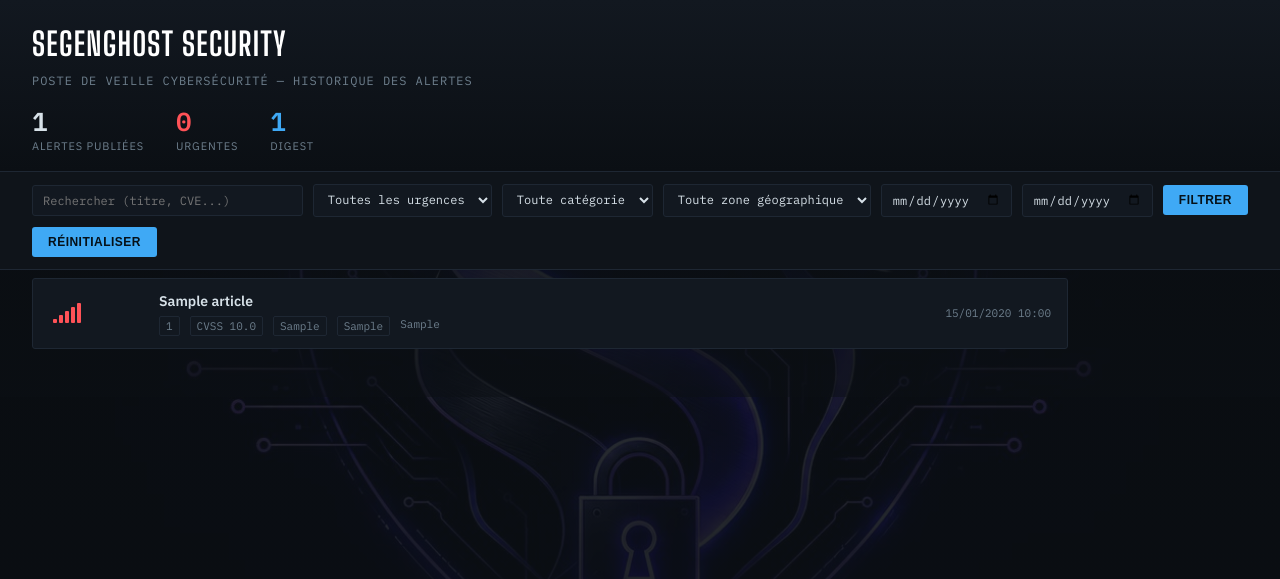
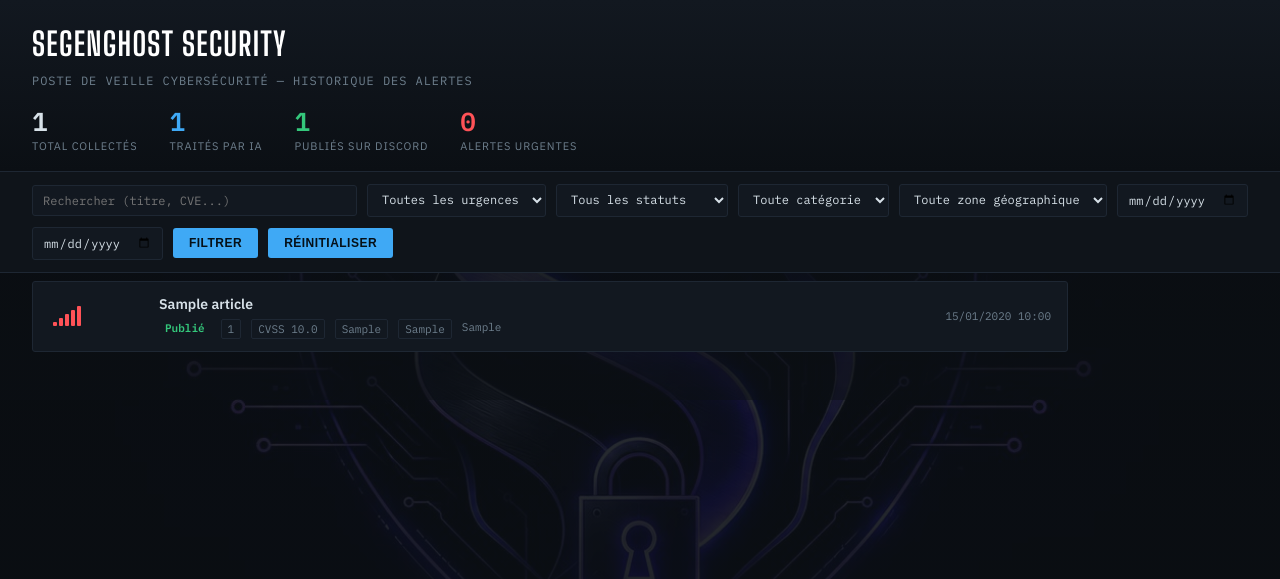
Before and after one commit to Asnamba/SegenGhost-bot, a FastAPI app: page /dashboard in a window 1280 px wide. Shown: the top 579 px of the page. Run offline with FastAPI, Linux system fonts and the light colour scheme; tables that the repository leaves empty hold one stand-in row (values such as "Sample post").

Commit message:
feat(cti): ajout du pipeline de statut (Brut/IA/Publié), nouveaux KPIs et fix 404 static

```diff
--- a/app/static/style.css
+++ b/app/static/style.css
@@ -87,7 +87,8 @@ body {
 }
 
 .stat--urgent .stat__value { color: var(--critical); }
-.stat--digest .stat__value { color: var(--info); }
+.stat--info .stat__value { color: var(--info); }
+.stat--success .stat__value { color: var(--ok); }
 .stat--total .stat__value { color: var(--text); }
 
 /* ---- Filter bar ---- */
@@ -208,6 +209,16 @@ body {
   padding: 1px 6px;
 }
 
+.status-badge {
+  border-radius: 2px;
+  padding: 1px 6px;
+  font-weight: 600;
+}
+
+.status-badge--success { color: var(--ok); border-color: var(--ok); }
+.status-badge--info { color: var(--info); border-color: var(--info); }
+.status-badge--warning { color: var(--amber); border-color: var(--amber); }
+
 .row__aside {
   text-align: right;
   font-family: 'IBM Plex Mono', monospace;
--- a/app/templates/dashboard.html
+++ b/app/templates/dashboard.html
@@ -7,16 +7,20 @@
   <p class="masthead__subtitle">Poste de veille cybersécurité — historique des alertes</p>
   <div class="stats-row">
     <div class="stat stat--total">
-      <span class="stat__value">{{ stats.total }}</span>
-      <span class="stat__label">Alertes publiées</span>
+      <span class="stat__value">{{ stats.total_collected }}</span>
+      <span class="stat__label">Total collectés</span>
+    </div>
+    <div class="stat stat--info">
+      <span class="stat__value">{{ stats.ai_processed }}</span>
+      <span class="stat__label">Traités par IA</span>
+    </div>
+    <div class="stat stat--success">
+      <span class="stat__value">{{ stats.published }}</span>
+      <span class="stat__label">Publiés sur Discord</span>
     </div>
     <div class="stat stat--urgent">
       <span class="stat__value">{{ stats.urgent }}</span>
-      <span class="stat__label">Urgentes</span>
-    </div>
-    <div class="stat stat--digest">
-      <span class="stat__value">{{ stats.digest }}</span>
-      <span class="stat__label">Digest</span>
+      <span class="stat__label">Alertes urgentes</span>
     </div>
   </div>
 </header>
@@ -28,6 +32,13 @@
     <option value="" {% if not filters.urgency %}selected{% endif %}>Toutes les urgences</option>
     <option value="urgent" {% if filters.urgency == "urgent" %}selected{% endif %}>Urgent</option>
     <option value="digest" {% if filters.urgency == "digest" %}selected{% endif %}>Digest</option>
+  </select>
+
+  <select name="status">
+    <option value="" {% if not filters.status %}selected{% endif %}>Tous les statuts</option>
+    <option value="published" {% if filters.status == "published" %}selected{% endif %}>Publiés</option>
+    <option value="ai" {% if filters.status == "ai" %}selected{% endif %}>Traités par IA</option>
+    <option value="raw" {% if filters.status == "raw" %}selected{% endif %}>Brut / Non traités</option>
   </select>
 
   <select name="category">
@@ -70,6 +81,13 @@
         <div class="row__body">
           <div class="row__title">{{ a.title }}</div>
           <div class="row__meta">
+            {% if a.published %}
+              <span class="status-badge status-badge--success">Publié</span>
+            {% elif a.ai_rewritten_text %}
+              <span class="status-badge status-badge--info">Traité par IA</span>
+            {% else %}
+              <span class="status-badge status-badge--warning">Brut / En attente</span>
+            {% endif %}
             {% if a.cve_id %}<span class="tag mono">{{ a.cve_id }}</span>{% endif %}
             {% if a.cvss_score %}<span class="tag mono">CVSS {{ a.cvss_score }}</span>{% endif %}
             <span class="tag">{{ a.category or "général" }}</span>
```
Also changed, not shown: app/web/history.py (+17 -8 lines), app/web/routes.py (+6 -2 lines), tests/test_dashboard_history.py (added, +46 -0 lines), app/static/Segen_back.png.jpeg (added).
